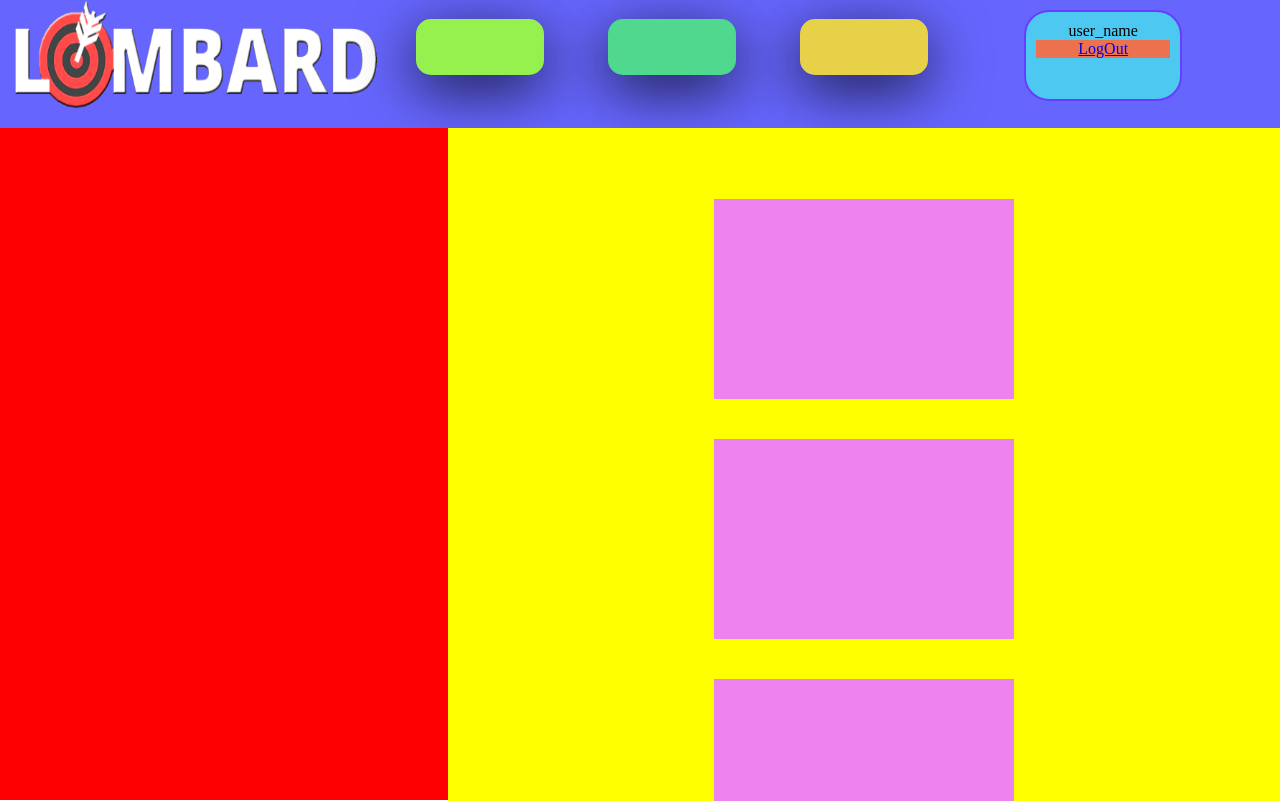
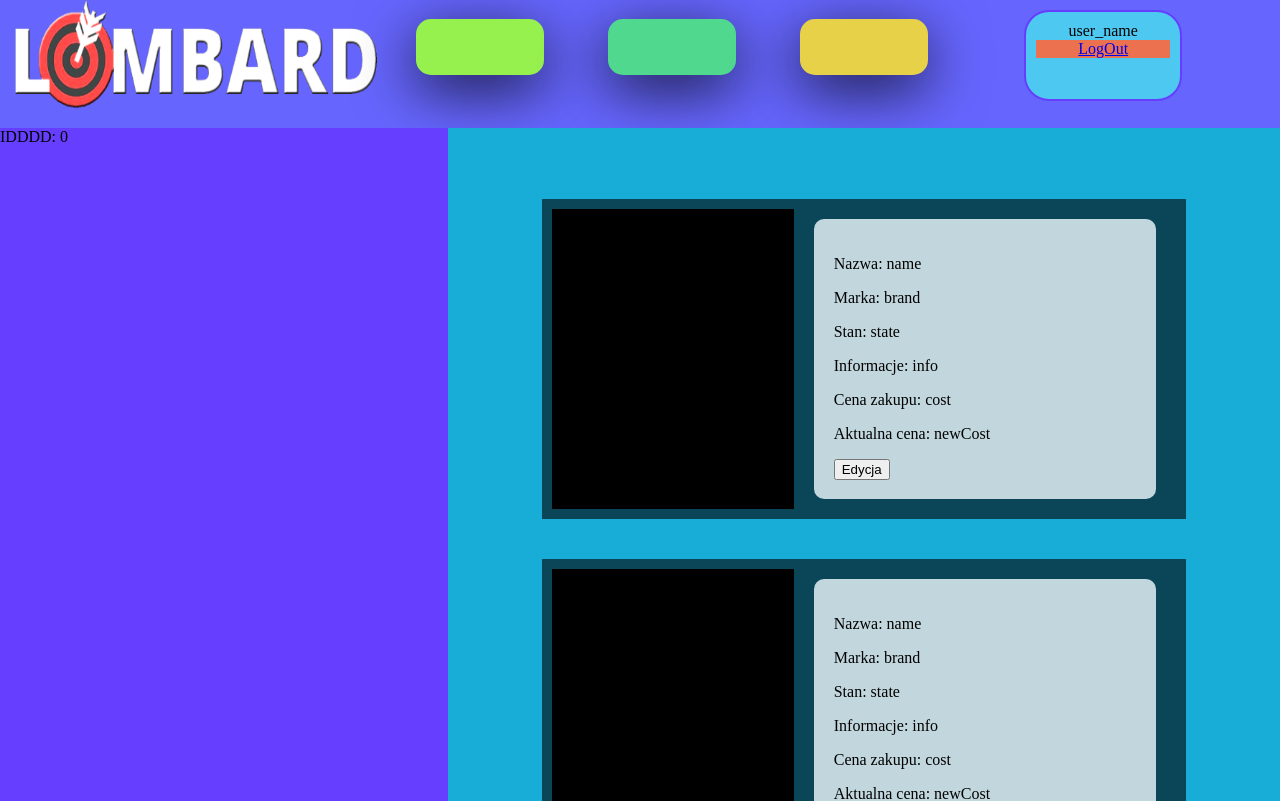
Before and after one commit to bartoszkonarski/pawn_shop_fullstack, a Vue app in the folder frontend/: page / in a window 1280 px wide. Shown: the top 801 px of the page. Built offline with nearby package versions, Linux system fonts and the light colour scheme.

Commit message:
Add tiles component to listItem

```diff
--- a/frontend/src/App.vue
+++ b/frontend/src/App.vue
@@ -18,5 +18,6 @@ export default {
 <style>
 body {
   margin: 0px;
+  background: #663EFF;
 }
 </style>
--- a/frontend/src/components/content/listItem.vue
+++ b/frontend/src/components/content/listItem.vue
@@ -2,13 +2,22 @@
   <section>
 
       <div class="list-left-panel">
-
+       IDDDD: {{activeId}}
       </div>
 
       <div class="list-right-panel">
-        <div class="list-field" v-for="i in 25" :key="i">
-
-        </div>
+        <Tiles
+        :name="item.name"
+        :brand="item.brand"
+        :state="item.state"
+        :info="item.info"
+        :cost="item.cost"
+        :newCost="item.newCost"
+        :id="item.id"
+        v-for="item in items"
+        :key="item.id"
+        v-on:edit="changeEdit"
+        />
         <br>
       </div>
 
@@ -16,11 +25,31 @@
 </template>
 
 <script>
+import tiles from './listItem/tiles.vue'
 
 export default {
   name: 'listItem',
   components: {
-
+    Tiles: tiles,
+  },
+  data: () => {
+    return{
+      items: [
+        {name: 'name', cost: 'cost', state: 'state', info: 'info', brand: 'brand', newCost: 'newCost', id: 1},
+        {name: 'name', cost: 'cost', state: 'state', info: 'info', brand: 'brand', newCost: 'newCost', id: 2},
+        {name: 'name', cost: 'cost', state: 'state', info: 'info', brand: 'brand', newCost: 'newCost', id: 3},
+        {name: 'name', cost: 'cost', state: 'state', info: 'info', brand: 'brand', newCost: 'newCost', id: 4},
+        {name: 'name', cost: 'cost', state: 'state', info: 'info', brand: 'brand', newCost: 'newCost', id: 5},
+        {name: 'name', cost: 'cost', state: 'state', info: 'info', brand: 'brand', newCost: 'newCost', id: 6},
+        {name: 'name', cost: 'cost', state: 'state', info: 'info', brand: 'brand', newCost: 'newCost', id: 7},
+      ],
+      activeId: 0,
+    }
+  },
+  methods: {
+    changeEdit: () => {
+      this.activeId = 1
+    }
   }
 }
 </script>
@@ -31,7 +60,7 @@ export default {
     position: fixed;
     width:35%;
     height: 84vh;
-    background: red;
+    background: #663EFF;
     float:left;
   }
   .list-right-panel{
@@ -42,13 +71,7 @@ export default {
     left: 35%;
     margin: 0;
     padding: 4% 2%;
-    background: yellow;
+    background: #18ADD6;
     width:61%;
   }
-  .list-field{
-    height: 200px;
-    width: 300px;
-    margin: 20px;
-    background: violet;
-  }
 </style>
--- a/frontend/src/components/content/listItem/tiles.vue
+++ b/frontend/src/components/content/listItem/tiles.vue
@@ -0,0 +1,64 @@
+<template>
+    <div class="tiles-field">
+        <div class="tiles-field-image">
+           <img src="" alt="">
+        </div>
+        <div class="tiles-field-info">
+           <p>Nazwa: {{name}}</p>
+           <p>Marka: {{brand}}</p>
+           <p>Stan: {{state}}</p>
+           <p>Informacje: {{info}}</p>
+           <p>Cena zakupu: {{cost}}</p>
+           <p>Aktualna cena: {{newCost}}</p>
+            <button
+            @click="$emit('edit')"
+            class="tiles-field-info-button">
+                Edycja
+            </button>
+        </div>
+    </div>
+</template>
+
+<script>
+
+export default {
+  name: 'tiles',
+  components: {
+  },
+  emits: [],
+  props: ['name','cost','state','info','brand','newCost','id'],
+  data: function () {
+    return {
+    }
+  }
+}
+</script>
+
+<style scoped>
+    .tiles-field{
+        display: flex;
+        flex-direction:row;
+        align-items: center;
+        height: 300px;
+        width: 80%;
+        margin: 20px;
+        padding: 10px;
+        background: #0A4657;
+    }
+    .tiles-field-image{
+        width:40%;
+        height: 100%;
+        background:black;
+    }
+    .tiles-field-info{
+        width:50%;
+        height: 80%;
+        background: #C2D7DD;
+        margin: 20px;
+        padding: 20px;
+        border-radius: 10px;
+    }
+    .tiles-field-info-button{
+
+    }
+</style>
--- a/frontend/src/main.js
+++ b/frontend/src/main.js
@@ -7,7 +7,8 @@ import Routes from './routers'
 import { library } from '@fortawesome/fontawesome-svg-core'
 
 /* import specific icons */
-import { faBasketShopping, faHexagonPlus } from '@fortawesome/free-solid-svg-icons'
+import { faBasketShopping } from '@fortawesome/free-solid-svg-icons'
+import { faHexagonPlus } from '@fortawesome/free-solid-svg-icons'
 
 /* import font awesome icon component */
 import { FontAwesomeIcon } from '@fortawesome/vue-fontawesome'
```
